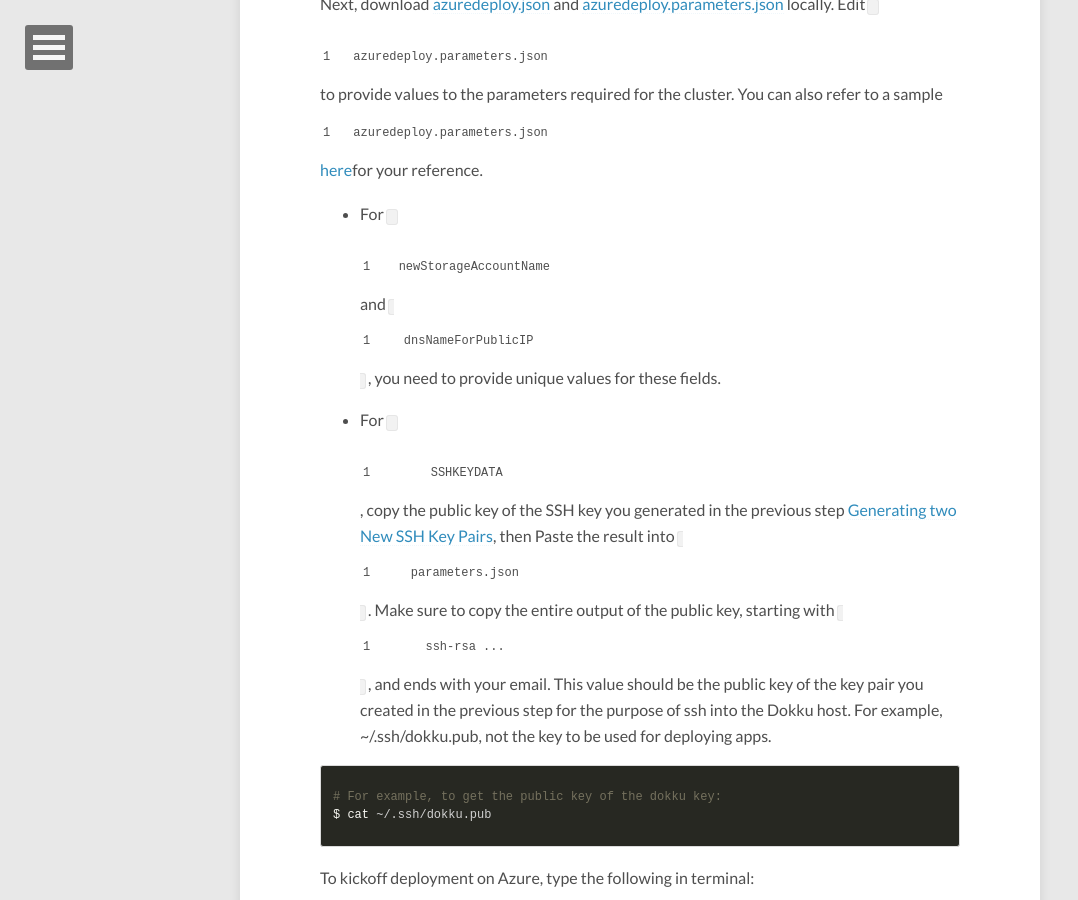
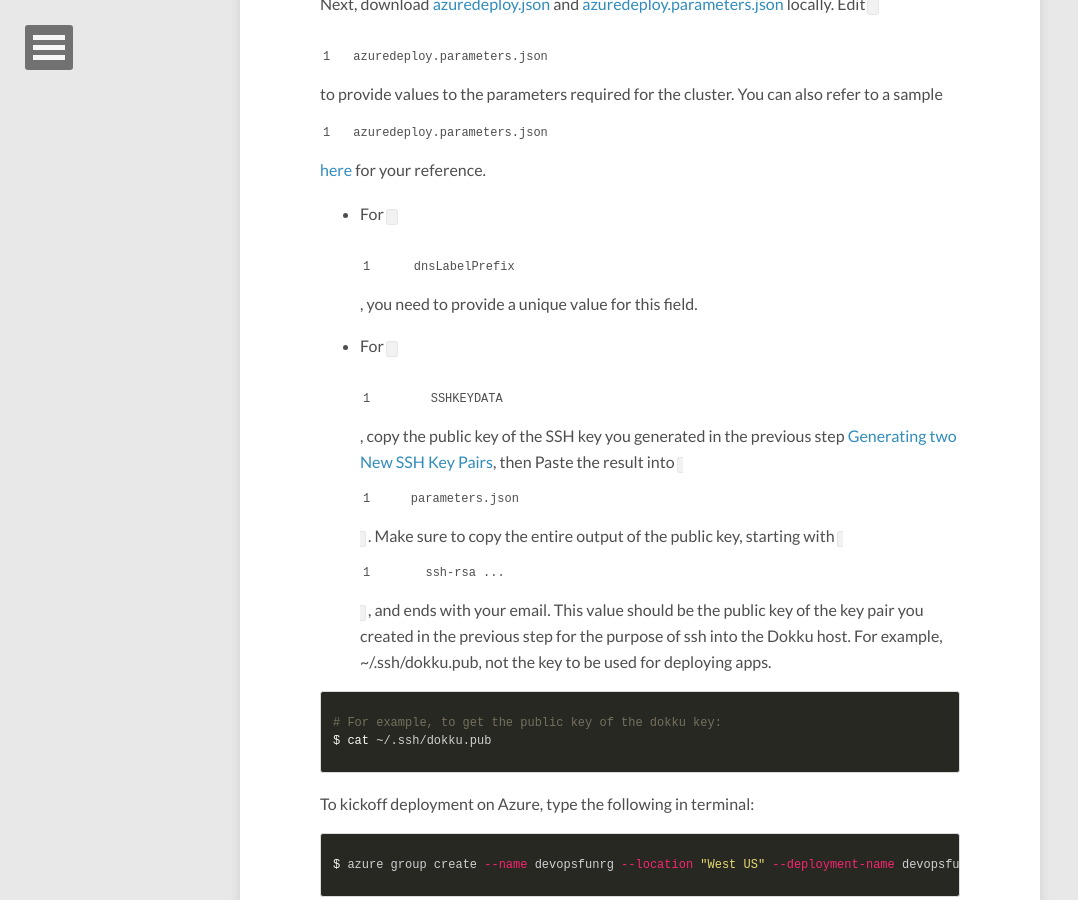
Before and after one commit to ritazh/devopsfun, a Jekyll site: the page built from _posts/2015-12-22-provisioning-platform.md, in a window 1280 px wide and 900 px high, scrolled down 2203 px. Shown: the whole window, without its empty margins (0-1078 px from the left). Built offline with Jekyll 4.4.1, drawn with Linux system fonts in a browser that asks for light colours; nearby versions of some CDN libraries.

Commit message:
⚡  Update Dokku deployment on Azure

```diff
--- a/_posts/2015-12-22-provisioning-platform.md
+++ b/_posts/2015-12-22-provisioning-platform.md
@@ -55,9 +55,9 @@
 $ azure config mode arm
 {% endhighlight %}
 
-Next, download [azuredeploy.json](https://github.com/Azure/azure-quickstart-templates/blob/master/dokku-vm/azuredeploy.json) and [azuredeploy.parameters.json](https://github.com/Azure/azure-quickstart-templates/blob/master/dokku-vm/azuredeploy.parameters.json) locally. Edit `azuredeploy.parameters.json` to provide values to the parameters required for the cluster. You can also refer to a sample `azuredeploy.parameters.json` [here](https://github.com/ritazh/devopsfun/blob/gh-pages/provisiondokku/azuredeploy.parameters.json)for your reference.
+Next, download [azuredeploy.json](https://github.com/Azure/azure-quickstart-templates/blob/master/dokku-vm/azuredeploy.json) and [azuredeploy.parameters.json](https://github.com/Azure/azure-quickstart-templates/blob/master/dokku-vm/azuredeploy.parameters.json) locally. Edit `azuredeploy.parameters.json` to provide values to the parameters required for the cluster. You can also refer to a sample `azuredeploy.parameters.json` [here](https://github.com/ritazh/devopsfun/blob/gh-pages/provisiondokku/azuredeploy.parameters.json) for your reference.
 
-- For `newStorageAccountName` and `dnsNameForPublicIP`, you need to provide unique values for these fields.
+- For `dnsLabelPrefix`, you need to provide a unique value for this field.
 
 - For `SSHKEYDATA`, copy the public key of the SSH key you generated in the previous step [Generating two New SSH Key Pairs](#generating-two-new-ssh-key-pairs), then Paste the result into `parameters.json`. Make sure to copy the entire output of the public key, starting with `ssh-rsa ...`, and ends with your email. This value should be the public key of the key pair you created in the previous step for the purpose of ssh into the Dokku host. For example, ~/.ssh/dokku.pub, not the key to be used for deploying apps.
 
@@ -88,7 +88,7 @@
 You can also verify by logging into the [Azure Portal](https://portal.azure.com/) and once deployment is done, you should see the following resources:
 
 <figure>
-	<img src="../images/dokkuonazure.png"/>
+	<img src="../images/dokkuresourceonazure.png"/>
 	<figcaption>Screenshot of Azure portal</figcaption>
 </figure>
 
@@ -115,7 +115,7 @@
 Click `Finish Setup` to continue.
 
 <figure>
-	<img src="../images/configuredokku.png"/>
+	<img src="../images/configuredokku063.png"/>
 	<figcaption>Screenshot of Configuring Dokku</figcaption>
 </figure>
 
```
Also changed, not shown: provisiondokku/azuredeploy.parameters.json (+2 -8 lines), images/configuredokku.png (deleted), images/configuredokku063.png (added), images/dokkuonazure.png (deleted), images/dokkuresourceonazure.png (added).
